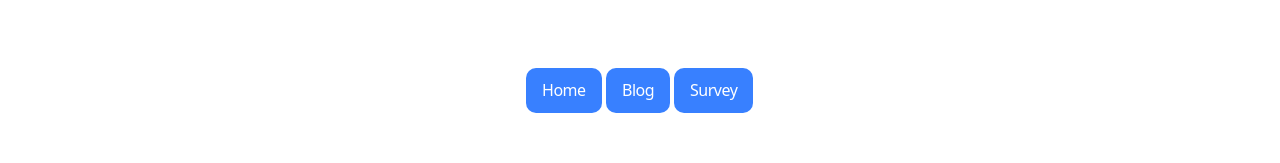
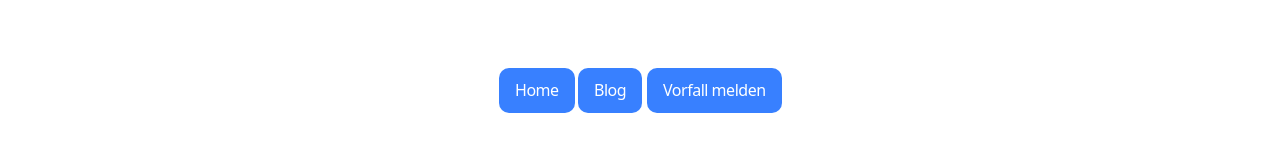
Before and after one commit to anyway-koeln/queerfeindlichkeit.de, a React (Create React App) app: page / in a window 1280 px wide. Shown: the part 345-508 px from the top of the page. Built offline with nearby package versions, Linux system fonts and the light colour scheme.

Commit message:
changed Survey to Vorfall melden

```diff
--- a/src/App.js
+++ b/src/App.js
@@ -120,7 +120,7 @@ function App() {
           <nav style={{ textAlign: 'center', margin: '64px 0' }}>
             <NavLink to="/"><IonButton>Home</IonButton></NavLink>
             <NavLink to="/blog"><IonButton>Blog</IonButton></NavLink>
-            <NavLink to="/survey"><IonButton>Survey</IonButton></NavLink>
+            <NavLink to="/survey"><IonButton>Vorfall melden</IonButton></NavLink>
           </nav>
         </>
       }
```
